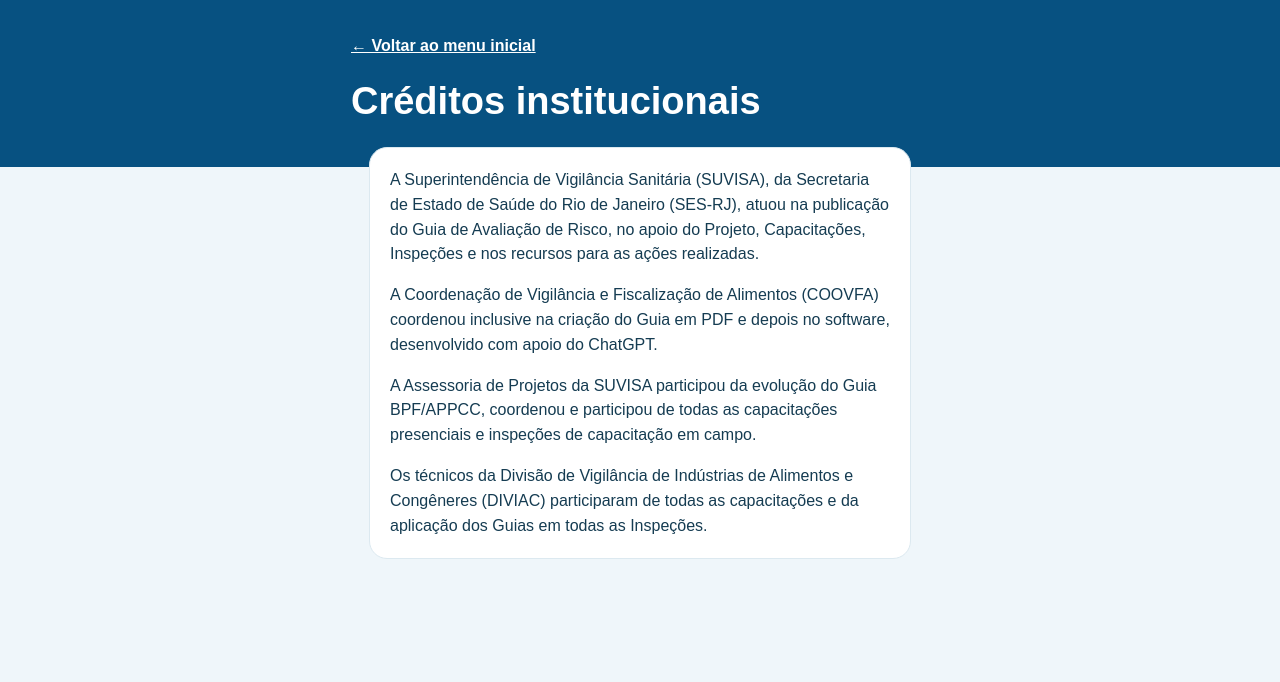
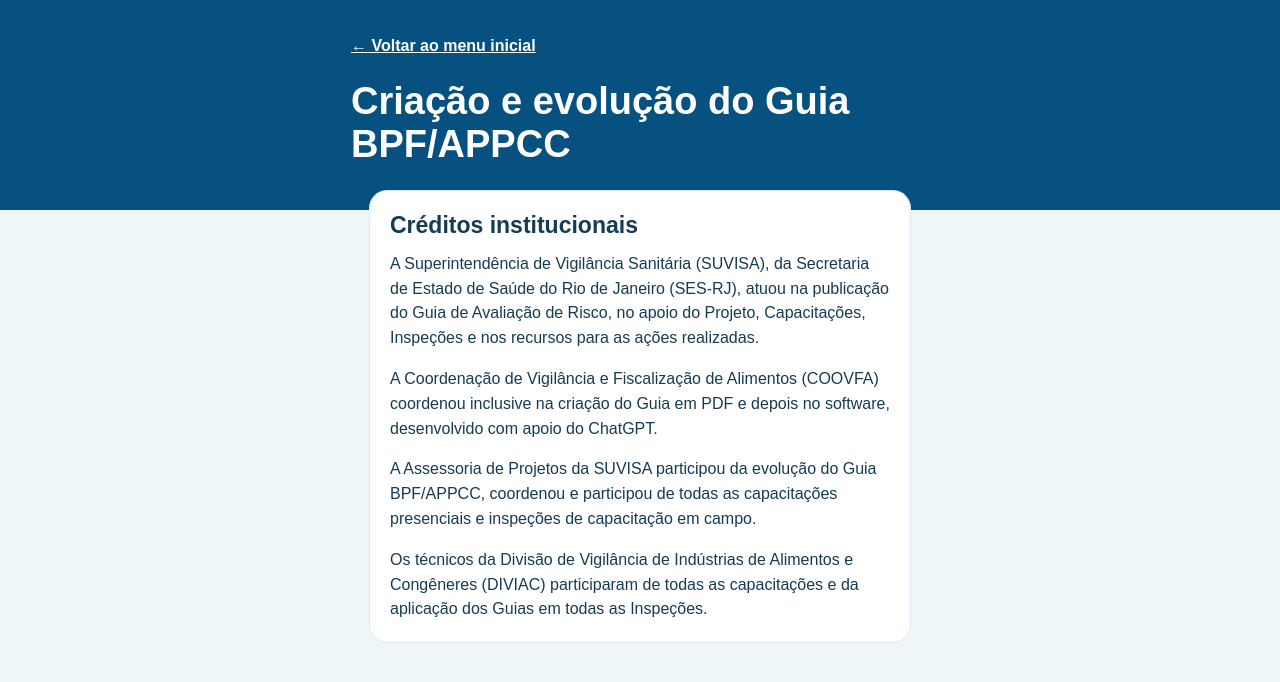
Before and after one commit to wernermoura2-web/guias_18_paginas, a plain HTML site: page creditos-institucionais.html in a window 1280 px wide. Drawn offline with Linux system fonts and the light colour scheme.

Commit message:
Usa o título da prévia na tela de créditos

```diff
--- a/creditos-institucionais.html
+++ b/creditos-institucionais.html
@@ -4,7 +4,7 @@
   <meta charset="utf-8">
   <meta name="viewport" content="width=device-width, initial-scale=1">
   <meta name="theme-color" content="#0b5c91">
-  <title>Créditos institucionais | Guia BPF/APPCC</title>
+  <title>Criação e evolução do Guia BPF/APPCC</title>
   <style>
     *{box-sizing:border-box}
     body{margin:0;background:#eff6fa;color:#153c52;font-family:Arial,Helvetica,sans-serif}
@@ -15,6 +15,7 @@
     h1{margin:12px 0 0;font-size:clamp(28px,7vw,38px)}
     main{position:relative;margin:-20px auto 0;padding:0 18px 28px}
     article{background:#fff;border:1px solid #dce9f0;border-radius:18px;padding:20px;font-size:16px;line-height:1.55}
+    h2{margin:0 0 12px;font-size:23px;line-height:1.25}
     p{margin:0}
     p+p{margin-top:1em}
   </style>
@@ -23,11 +24,12 @@
   <header>
     <div>
       <a href="./index.html">← Voltar ao menu inicial</a>
-      <h1>Créditos institucionais</h1>
+      <h1>Criação e evolução do Guia BPF/APPCC</h1>
     </div>
   </header>
   <main>
-    <article aria-label="Créditos do Guia BPF/APPCC">
+    <article aria-labelledby="creditos">
+      <h2 id="creditos">Créditos institucionais</h2>
       <p>A Superintendência de Vigilância Sanitária (SUVISA), da Secretaria de Estado de Saúde do Rio de Janeiro (SES-RJ), atuou na publicação do Guia de Avaliação de Risco, no apoio do Projeto, Capacitações, Inspeções e nos recursos para as ações realizadas.</p>
       <p>A Coordenação de Vigilância e Fiscalização de Alimentos (COOVFA) coordenou inclusive na criação do Guia em PDF e depois no software, desenvolvido com apoio do ChatGPT.</p>
       <p>A Assessoria de Projetos da SUVISA participou da evolução do Guia BPF/APPCC, coordenou e participou de todas as capacitações presenciais e inspeções de capacitação em campo.</p>
```
